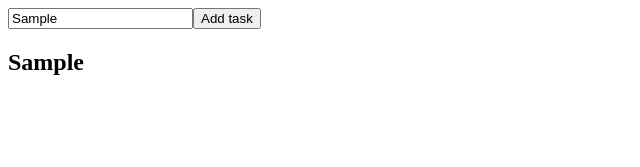
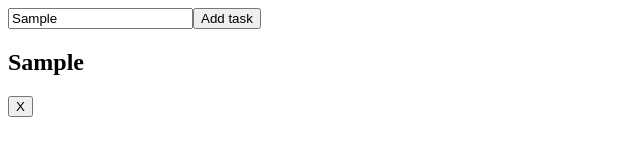
Before and after one commit to mehedithedev/React-Exercise, a React (Vite) app: page / in a window 1280 px wide. Both pictures are taken after typing "Sample" into the empty fields and a click on the button "Add task". Shown: the top 167 px of the page, without its empty margins (0-640 px from the left). Built offline with nearby package versions, Linux system fonts and the light colour scheme.

Commit message:
added delete task button

```diff
--- a/src/Components/ToDoList2.jsx
+++ b/src/Components/ToDoList2.jsx
@@ -26,7 +26,11 @@ function ToDoList2() {
         <div className='listItems'>
             {todoList.map((item)=>{
                 return(
-                    <h2>{item}</h2>
+                    <diV>
+                        <h2>{item}</h2>
+                        <button
+                        >X</button>
+                    </diV>
                 )
             })}
         </div>
```
